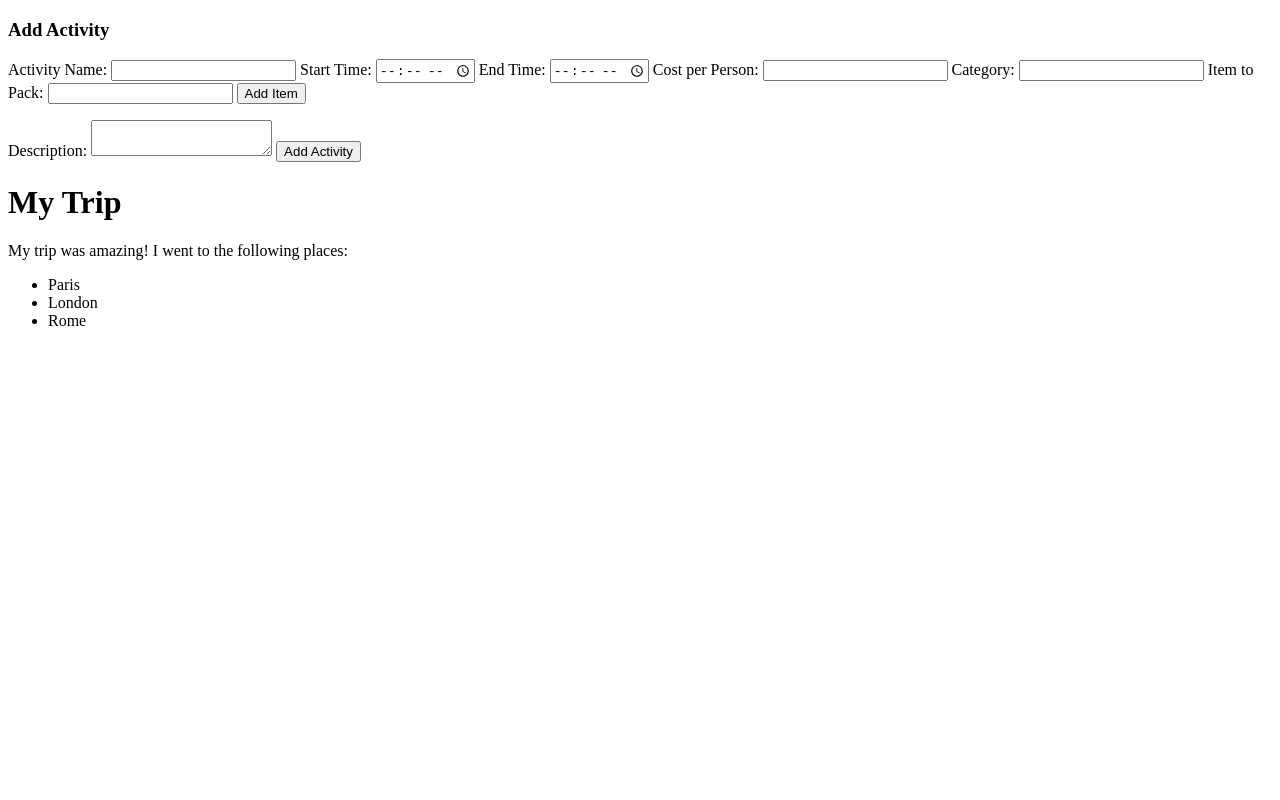
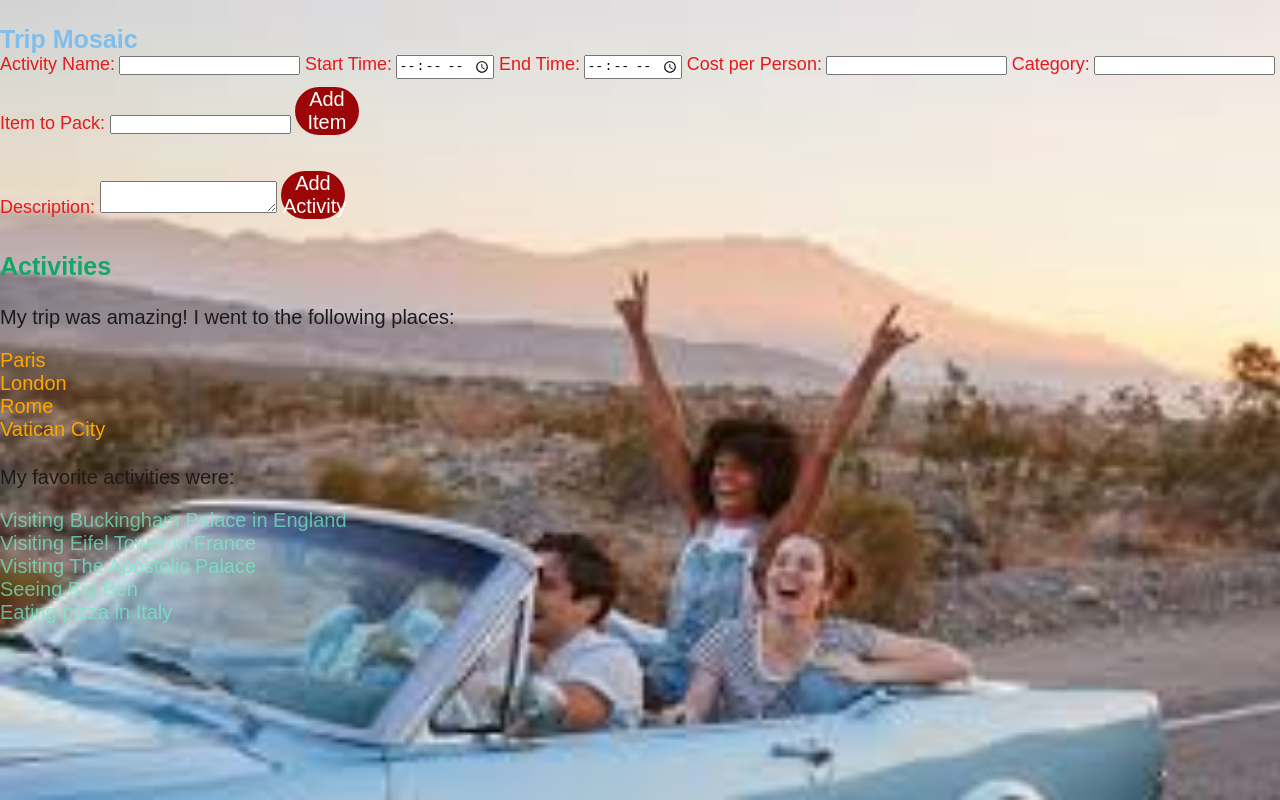
Before and after one commit to Kristy-H-Thompson/Trip-Mosaic, a plain HTML site: page trip.html in a window 1280 px wide. Drawn offline with Linux system fonts and the light colour scheme.

Commit message:
trip 2 styling css

```diff
--- /dev/null
+++ b/assets/css/trip.css
@@ -0,0 +1,65 @@
+*{
+    margin: 0;
+    padding: 0;
+    box-sizing: border-box;
+    border-radius: 0caps;
+
+}
+
+body{
+    font-family: 'Poppins', sans-serif;
+    /* background-color: rgb(0, 255, 42); */
+    background-image: url('../images/trip-bg.png');
+    background-size: cover;
+    background-repeat: repeat;
+    background-attachment: fixed;
+
+    }
+
+h1{
+    text-align: left;
+    color: rgb(128, 189, 239);
+    font-size: 25px;
+    margin-top: 25px;
+}
+h2{
+    text-align: left;
+    color: rgb(19, 167, 103);
+    font-size: 25px;
+    margin-top: 25px;
+}
+p{
+    text-align: left;
+    color: #1d1a1a;
+    font-size: 20px;
+    margin-top: 25px;
+}
+ul{
+    text-align: left;
+    color: orange;
+    font-size: 20px;
+    margin-top: 20px;
+}
+ol{
+    text-align: left;
+    color: rgba(118, 238, 202, 0.701);
+    font-size: 20px;
+    margin-top: 20px;
+}label{
+    display; inline-size: inherit;
+    font-size: 18px;
+    margin-bottom: 5px;
+    color: #e71a1a;
+
+}
+button{
+    background-color: #9d0606;
+    color: white;
+    padding: 1px 2px;
+    margin: 8px 0;
+    border: none;
+    cursor: pointer;
+    width: 5%;
+    font-size: 20px;
+    border-radius: 150px;
+}
--- a/trip.html
+++ b/trip.html
@@ -1,11 +1,23 @@
 <!DOCTYPE html>
+<html lang="en">
+<head>
+    <meta charset="UTF-8">
+    <meta name="viewport" content="width=device-width, initial-scale=1.0">
+    <link rel="stylesheet" href="./assets/css/trip.css">
+
+    <title>Document</title>
+</head>
 
 <body>
     <header></header>
     <main>
         <section>
 
-    <h3>Add Activity</h3>
+    <h1>Trip Mosaic</h1>
+
+        </section>
+        <section>
+
     <form id="activityForm">
         <label for="activityName">Activity Name:</label>
         <input type="text" id="activityName" required>
@@ -27,16 +39,36 @@
         <button type="submit">Add Activity</button>
     </form>
     <div id="activityError" style="color: red;"></div>
+
 </section>
-        <h1>My Trip</h1>
+        <h2>Activities</h2>
+
+        <ul id="activityList"></ul>
+
+        <section>
         <p>My trip was amazing! I went to the following places:</p>
         <ul>
             <li>Paris</li>
             <li>London</li>
             <li>Rome</li>
+            <li>Vatican City</li>
         </ul>
+
+
+        <p> My favorite activities were:</p>
+        <ol>
+            <li>Visiting Buckingham Palace in England</li>
+             <li>Visiting Eifel Tower in France</li>
+               <li>Visiting The Apostolic Palace</li>
+         <li>Seeing Big Ben</li>
+     <li>Eating pizza in Italy</li>
+        </ol>
         </section>
     </main>
+    <script src="./assets/javascript/tripform.js"></script>
+    <script src="./assets/javascript/logic.js"></script>
+    <script src="./assets/javascript/activityform.js"></script>
+
     <footer></footer>
 
 </body>
```
Also changed, not shown: trip1.html (deleted, +0 -43 lines), assets/images/trip-bg.png (added).
